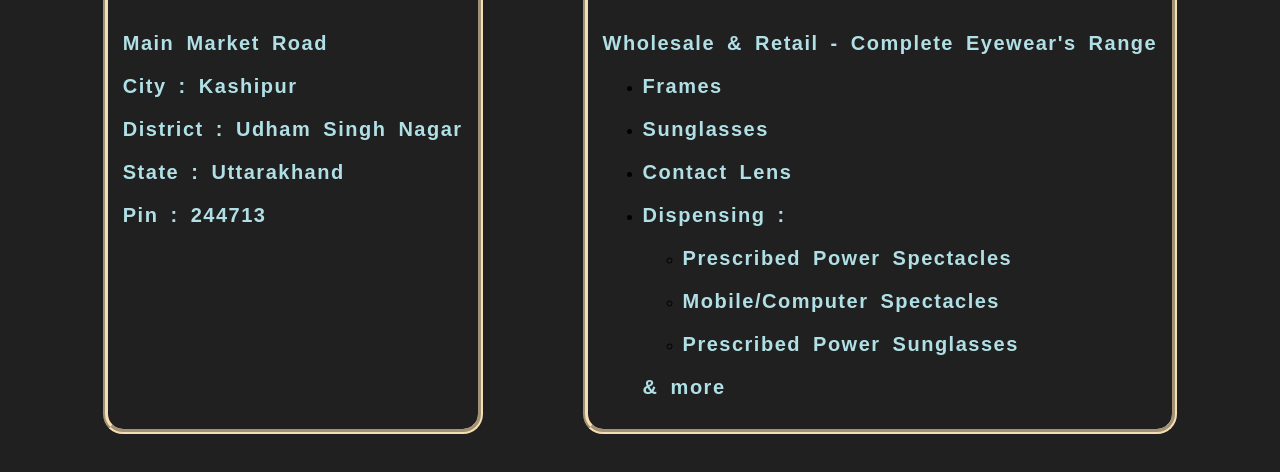
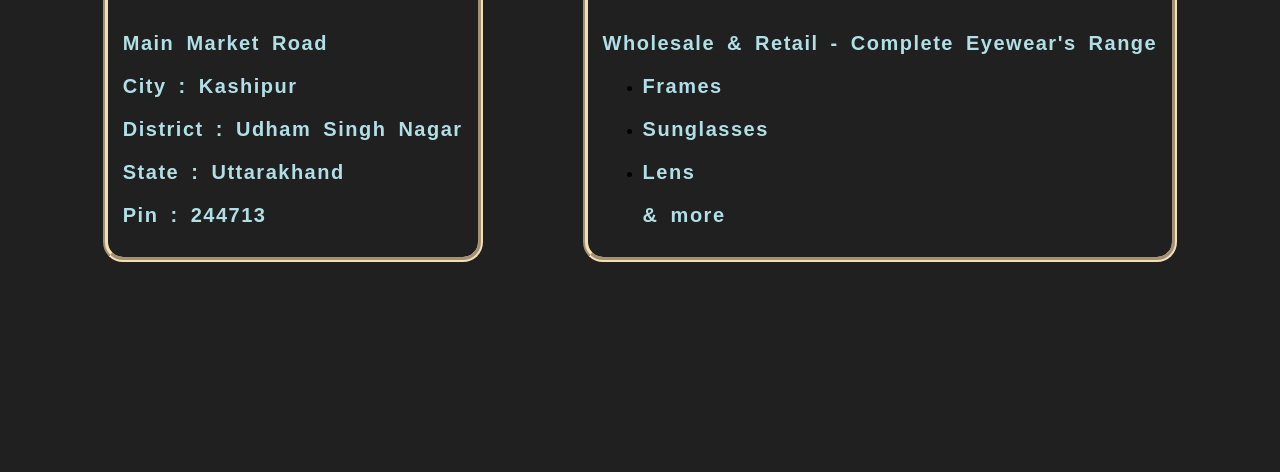
Before and after one commit to narangopticals/narangopticals.github.io, a plain HTML site: page index.html in a window 1280 px wide. Shown: the part 306-778 px from the top of the page. Drawn offline with Linux system fonts and the light colour scheme.

Commit message:
text fix

```diff
--- a/index.html
+++ b/index.html
@@ -35,13 +35,7 @@
                 <ul>
                     <li><h3>Frames</h3></li>
                     <li><h3>Sunglasses</h3></li>
-                    <li><h3>Contact Lens</h3></li>
-                    <li><h3>Dispensing :</h3></li>
-                    <ul>
-                        <li><h3>Prescribed Power Spectacles</h3></li>
-                        <li><h3>Mobile/Computer Spectacles</h3></li>
-                        <li><h3>Prescribed Power Sunglasses</h3></li>
-                    </ul>
+                    <li><h3>Lens</h3></li>
                     <h3>& more</h3>
                 </ul>
             </div>
```
Also changed, not shown: aboutus.html (+1 -1 lines).
